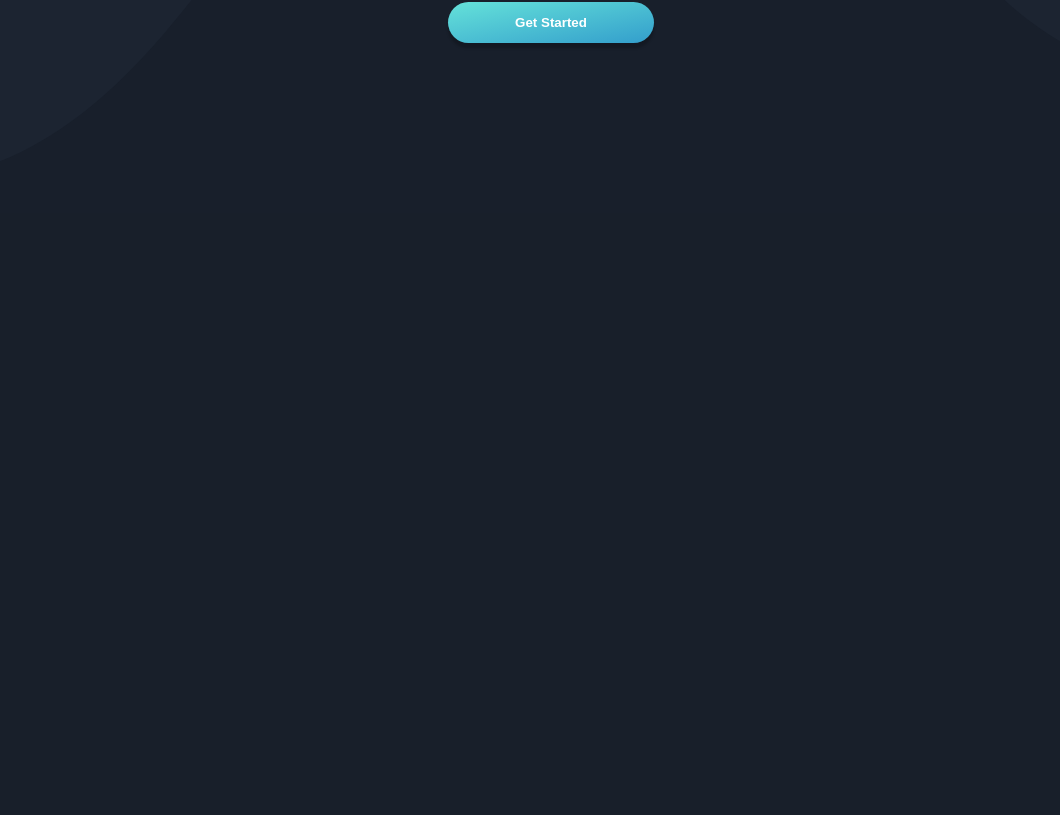
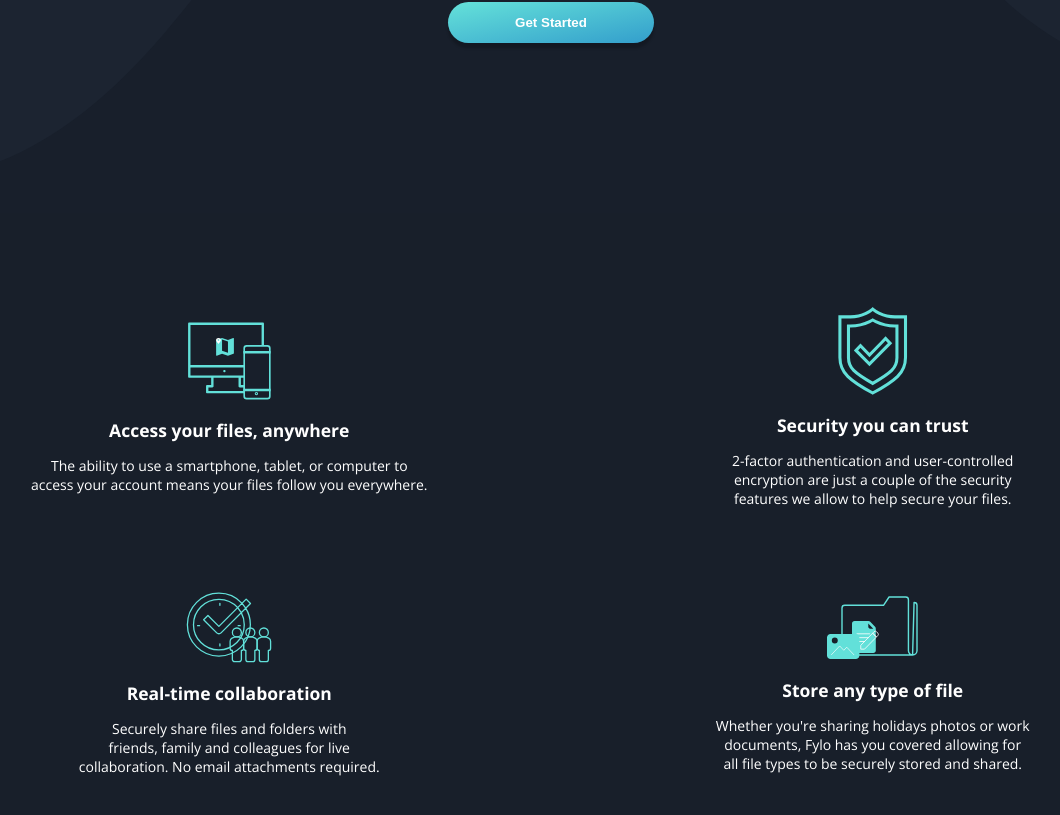
Before and after one commit to sutaC/Fylo-dark-theme-landing-page, a React (Vite) app: page / in a window 1280 px wide. Shown: the part 595-1410 px from the top of the page, without its empty margins (89-1149 px from the left). Before the commit the page ends 808 px from the top, so only its background shows below. Built offline with nearby package versions, Linux system fonts and the light colour scheme.

Commit message:
Features

```diff
--- a/src/App.tsx
+++ b/src/App.tsx
@@ -1,11 +1,13 @@
 import Header from "./sections/Header";
 import Hero from "./sections/Hero";
+import Features from "./sections/Features";
 
 export default function App() {
     return (
         <>
             <Header />
             <Hero />
+            <Features />
         </>
     );
 }
--- a/src/global.css
+++ b/src/global.css
@@ -58,6 +58,7 @@ html {
     font-weight: var(--fw-normal);
     font-size: 0.875rem; /* 14px base */
     color: var(--clr-neu-base);
+    scroll-behavior: smooth;
 }
 
 body {
--- /dev/null
+++ b/src/sections/Features.module.css
@@ -0,0 +1,27 @@
+.features {
+    padding: calc(var(--pad-root) * 3) var(--pad-root);
+    text-align: center;
+    text-wrap: balance;
+
+    display: grid;
+    align-items: center;
+    justify-content: center;
+    gap: 5rem;
+}
+
+.feature {
+    margin: auto;
+    max-width: 50ch;
+}
+
+.header {
+    font-weight: var(--fw-bold);
+    font-size: 1.25em;
+    margin: 0.8em auto;
+}
+
+@media (width >= 800px) {
+    .features {
+        grid-template-columns: repeat(2, 1fr);
+    }
+}
--- /dev/null
+++ b/src/sections/Features.tsx
@@ -0,0 +1,53 @@
+import styles from "./Features.module.css";
+
+export default function Features() {
+    return (
+        <section
+            className={styles.features}
+            id="features"
+            aria-label="Features"
+        >
+            <div className={styles.feature}>
+                <img
+                    src="/images/icon-access-anywhere.svg"
+                    alt="Access anywhere"
+                />
+                <p className={styles.header}>Access your files, anywhere</p>
+                <p>
+                    The ability to use a smartphone, tablet, or computer to
+                    access your account means your files follow you everywhere.
+                </p>
+            </div>
+
+            <div className={styles.feature}>
+                <img src="/images/icon-security.svg" alt="Security" />
+                <p className={styles.header}>Security you can trust</p>
+                <p>
+                    2-factor authentication and user-controlled encryption are
+                    just a couple of the security features we allow to help
+                    secure your files.
+                </p>
+            </div>
+
+            <div className={styles.feature}>
+                <img src="/images/icon-collaboration.svg" alt="Collaboration" />
+                <p className={styles.header}>Real-time collaboration</p>
+                <p>
+                    Securely share files and folders with friends, family and
+                    colleagues for live collaboration. No email attachments
+                    required.
+                </p>
+            </div>
+
+            <div className={styles.feature}>
+                <img src="/images/icon-any-file.svg" alt="Any file" />
+                <p className={styles.header}>Store any type of file</p>
+                <p>
+                    Whether you're sharing holidays photos or work documents,
+                    Fylo has you covered allowing for all file types to be
+                    securely stored and shared.
+                </p>
+            </div>
+        </section>
+    );
+}
--- a/src/sections/Header.tsx
+++ b/src/sections/Header.tsx
@@ -3,9 +3,7 @@ import styles from "./Header.module.css";
 export default function Header() {
     return (
         <header className={styles.header}>
-            <a href="/" className={styles.logo}>
-                <img src="/images/logo.svg" alt="Logo" />
-            </a>
+            <img src="/images/logo.svg" alt="Logo" className={styles.logo} />
             <nav className={styles.nav}>
                 <a href="#features">Features</a>
                 <a href="#team">Team</a>
```
